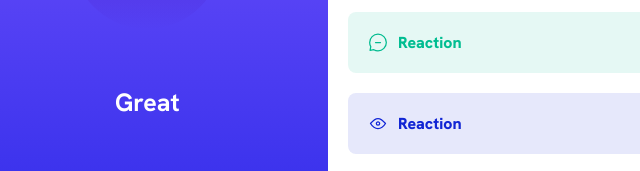
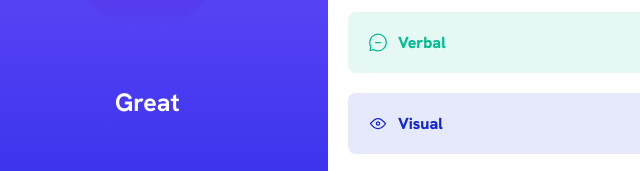
Before and after one commit to Jared-dev-prog/FrontendMentorResultsSummaryScomponent, a plain HTML site: page index.html in a window 1280 px wide. Shown: the part 379-550 px from the top of the page, 146-786 px from the left. Drawn offline with Linux system fonts and the light colour scheme.

Commit message:
fix(index.html): Cambiando texto ✍

```diff
--- a/index.html
+++ b/index.html
@@ -62,7 +62,7 @@
           <div class="card card--color3">
             <div class="card__type">
               <img src="./assets/images/icon-verbal.svg" alt="icon verbal" />
-              <p>Reaction</p>
+              <p>Verbal</p>
             </div>
             <p class="card__porcentage">
               61 <span class="card__porcentage--transparent">/ 100</span>
@@ -72,7 +72,7 @@
           <div class="card card--color4">
             <div class="card__type">
               <img src="./assets/images/icon-visual.svg" alt="icon visual" />
-              <p>Reaction</p>
+              <p>Visual</p>
             </div>
             <p class="card__porcentage">
               72 <span class="card__porcentage--transparent">/ 100</span>
```
